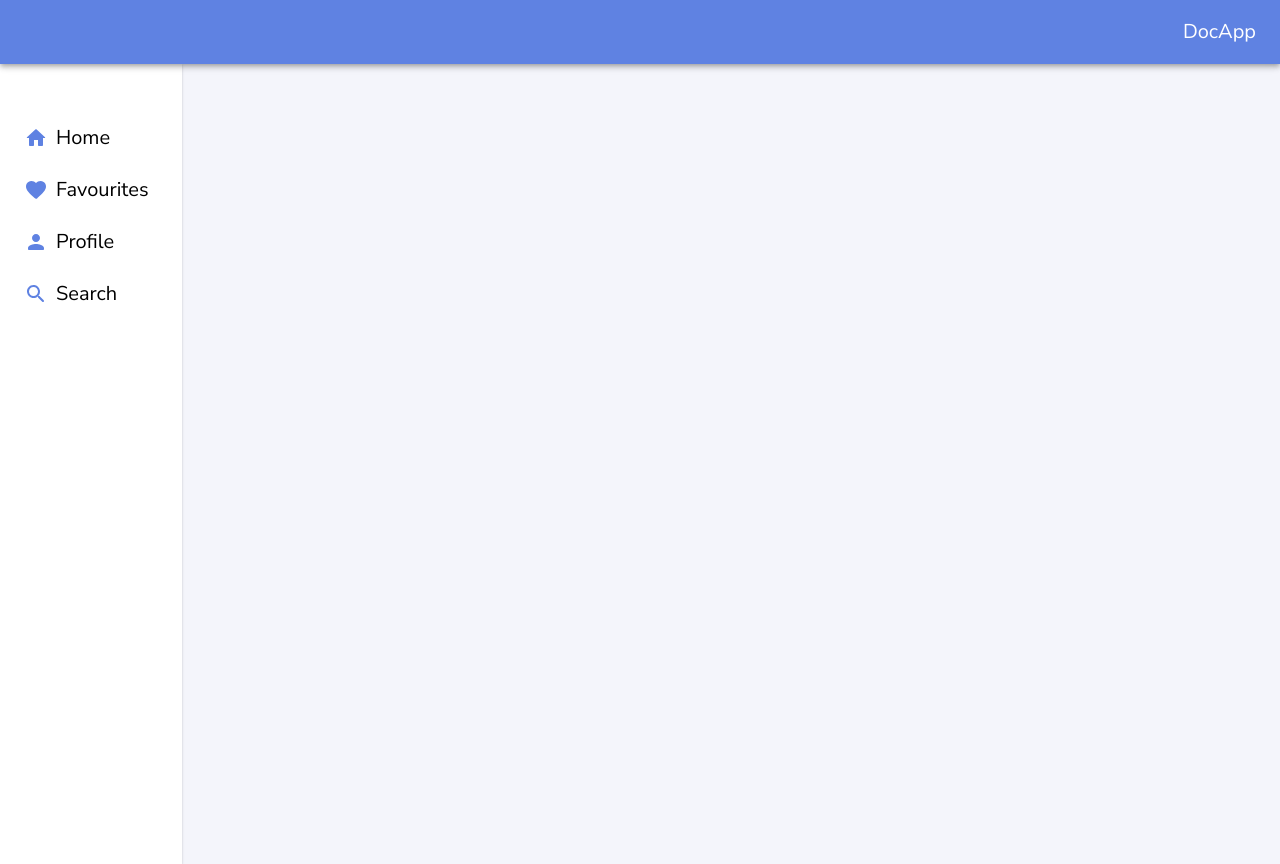
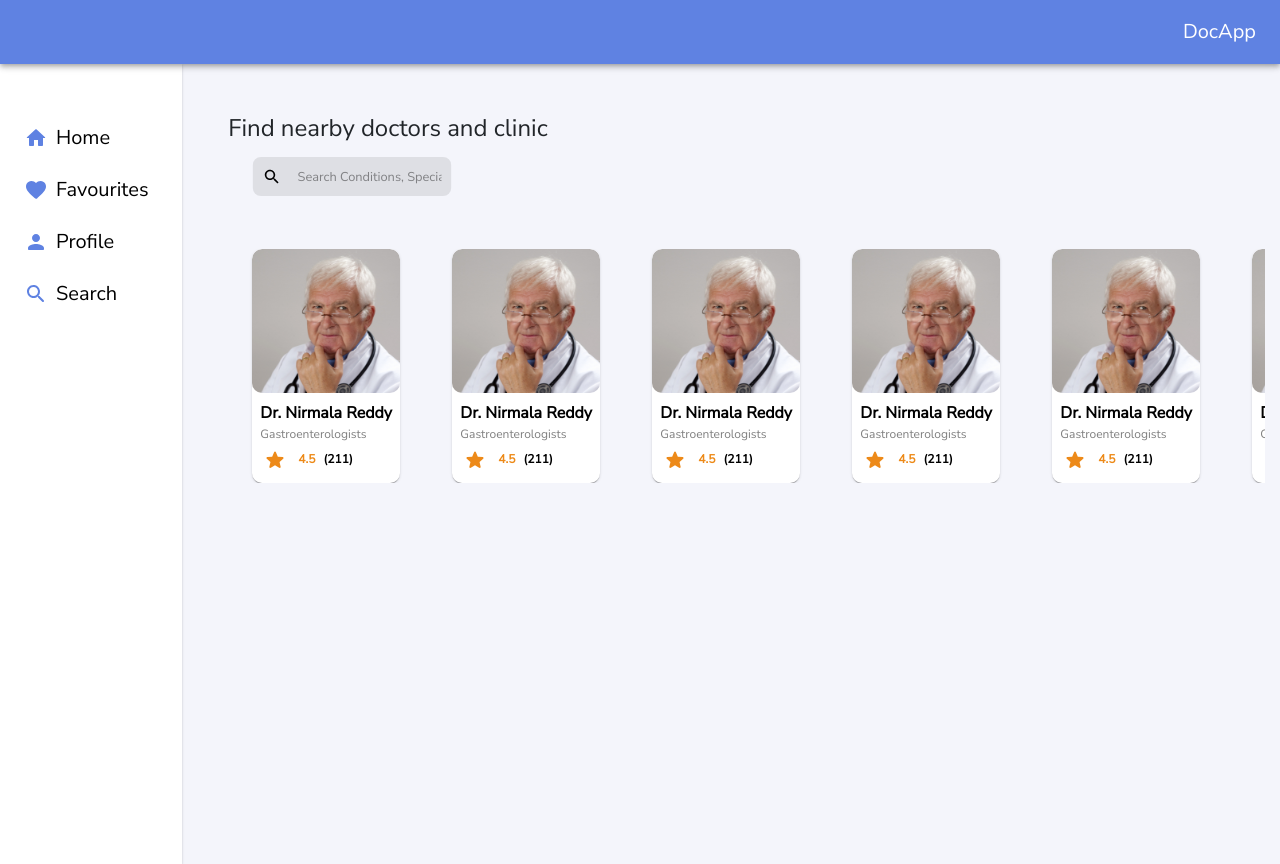
Before and after one commit to Kushagra-ag/DocApp, a React (Create React App) app: page /home in a window 1280 px wide. Built offline with nearby package versions, Linux system fonts and the light colour scheme.

Commit message:
Home page progress

```diff
--- a/src/App.css
+++ b/src/App.css
@@ -4,8 +4,16 @@ body {
   font-family: 'Nunito Sans', sans-serif;
 }
 
-.App {
-  text-align: center;
+.colorYellow {
+  color: #ED8A19!important;
+}
+
+.homeReviewNo:before {
+	content: '(';
+}
+
+.homeReviewNo:after {
+	content: ')';
 }
 
 @media only screen and (max-width: 767px) {
--- a/src/Home.js
+++ b/src/Home.js
@@ -1,18 +1,83 @@
 import React from 'react';
-import Typography from '@material-ui/core/Typography';
-import Button from '@material-ui/core/Button';
-import { makeStyles } from '@material-ui/core/styles';
+import {GridList, GridListTile, FilledInput, Button, Typography, InputAdornment } from '@material-ui/core';
+import { makeStyles, withStyles } from '@material-ui/core/styles';
+import SearchRoundedIcon from '@material-ui/icons/SearchRounded';
 import VerticalMenu from './components/VerticalMenu.js';
+import BottomNav from './components/BottomNav.js';
 import TopBar from './components/TopBar.js';
+import DoctorTile from './components/DoctorTile.js';
+import doc1 from './svg/doc1.png';
+
+const useStyles = makeStyles((theme) => ({
+  root: {
+    display: 'flex',
+    flexWrap: 'wrap',
+    justifyContent: 'space-around',
+    overflow: 'hidden',
+    // backgroundColor: theme.palette.background.paper,
+  },
+  gridList: {
+    flexWrap: 'nowrap',
+    // Promote the list into his own layer on Chrome. This cost memory but helps keeping high FPS.
+    transform: 'translateZ(0)',
+  },
+  title: {
+    color: theme.palette.primary.light,
+  },
+  titleBar: {
+    background:
+      'linear-gradient(to top, rgba(0,0,0,0.7) 0%, rgba(0,0,0,0.3) 70%, rgba(0,0,0,0) 100%)',
+  },
+}));
+
+const CustomFilledInput = withStyles({
+  root: {
+    borderRadius: '10px',
+    transform: 'scale(0.8)'
+  },
+  input: {
+    padding: '15px 12px',
+  },
+})(FilledInput);
+
+const tileData = [1, 2, 3, 4, 5, 6, 7, 8];
 
 export default function Home() {
+
+  	const classes = useStyles();
 
 	return(
 		<>
 			<TopBar />
 			<div className="row">
-				<VerticalMenu />
+				<VerticalMenu page="home"/>
+				<div className="col-md-10">
+					<div className="row pt-5">
+						<div className="col-12">
+							<Typography variant="h5" gutterBottom>
+				               	Find nearby doctors and clinic
+							</Typography>
+							<CustomFilledInput placeholder="Search Conditions, Specialities..." disableUnderline startAdornment={<InputAdornment position="start"><SearchRoundedIcon /></InputAdornment>} />
+					    </div>
+					</div>
+					<div className="row mt-5">
+						<div className="col-12">
+							<div className={classes.root}>
+						      	<GridList className={classes.gridList} cols={4.5}>
+						        	{tileData.map((tile) => (
+						          		<GridListTile key={tile} style={{height:'unset',width:'200px'}}>
+
+						            		<DoctorTile img={doc1} />
+
+						            	</GridListTile>
+							        ))}
+							    </GridList>
+							</div>
+						</div>
+					</div>
+				</div>
 			</div>
+			<BottomNav />
 		</>
 	)
 }
--- a/src/Login.js
+++ b/src/Login.js
@@ -1,8 +1,8 @@
 import React from 'react';
-import { Button, Typography, TextField } from '@material-ui/core';
+import { Button, Typography, FilledInput } from '@material-ui/core';
 import FacebookIcon from '@material-ui/icons/Facebook';
-import { makeStyles } from '@material-ui/core/styles';
-import { Route, Router, Switch, Link } from 'react-router-dom';
+import { makeStyles, withStyles } from '@material-ui/core/styles';
+import { Link } from 'react-router-dom';
 
 
 const useStyles = makeStyles((theme) => ({
@@ -36,10 +36,45 @@ const useStyles = makeStyles((theme) => ({
   }
 }));
 
-function Home() {
+const CustomFilledInput = withStyles({
+  root: {
+    borderRadius: '10px',
+  },
+  input: {
+    padding: '20px 12px',
+  },
+})(FilledInput);
+
+function Form() {
+
+  const classes = useStyles();
+  return(
+    <form className={classes.form}>
+            <Typography variant="h6" className={classes.margin} gutterBottom>
+                Sign In
+              </Typography>
+            <CustomFilledInput id="filled-basic" label="Phone Number" className={classes.margin} disableUnderline placeholder="Phone number" required />
+            <CustomFilledInput id="filled-basic" label="Password" type="password" className={classes.margin} disableUnderline color="primary" placeholder="Password" required />
+            <Button variant="contained" className={`${classes.margin} ${classes.facebook}`}>
+              <Typography variant="caption" className={classes.margin}>
+                Sign In
+              </Typography>
+            </Button>
+            <div className="py-2 text-center">
+              <Typography variant="caption" color="primary" gutterBottom>
+                <Link to="#" variant="inherit" style={{color:'inherit'}}>
+            Forgot Password?
+        </Link>
+              </Typography>
+            </div>
+        </form>
+    )
+}
+
+export default function Home() {
   const classes = useStyles();
   return (
-    <div className="container-fluid">
+    <>
       <div className="row" style={{minHeight:'100vh'}}>
         <div className="col-md-6 d-flex justify-content-center" style={{backgroundImage:'linear-gradient(225deg, #4A6BC5, #5F82E2)', color:'#fff'}}>
           <div className="row">
@@ -71,34 +106,6 @@ function Home() {
           </div>
         </div>
       </div>
-    </div>
+    </>
   );
 }
-
-function Form() {
-
-	const classes = useStyles();
-	return(
-		<form className={classes.form}>
-           	<Typography variant="h6" className={classes.margin} gutterBottom>
-                Sign In
-              </Typography>
-           	<TextField id="filled-basic" label="Phone Number" variant="filled" className={classes.margin} size="small" />
-           	<TextField id="filled-basic" label="Password" type="password" variant="filled" className={classes.margin} size="small" />
-           	<Button variant="contained" className={`${classes.margin} ${classes.facebook}`}>
-              <Typography variant="caption" className={classes.margin}>
-                Sign In
-              </Typography>
-            </Button>
-            <div className="py-2 text-center">
-              <Typography variant="caption" color="primary" gutterBottom>
-                <Link to="#" variant="inherit" style={{color:'inherit'}}>
-				    Forgot Password?
-				</Link>
-              </Typography>
-            </div>
-        </form>
-		)
-}
-
-export default Home;
--- a/src/components/BottomNav.js
+++ b/src/components/BottomNav.js
@@ -26,8 +26,8 @@ export default function BottomNav() {
 	};
 
 	return(
-		<div className="row">
-			<BottomNavigation value={value} onChange={handleChange} className="d-md-none" style={{position:'fixed',bottom:0,width:'100%'}}>
+		<div className="row d-md-none">
+			<BottomNavigation value={value} onChange={handleChange} style={{position:'fixed',bottom:0,width:'100%'}}>
 		        <StyledNav label="Home" value="home" icon={<HomeRoundedIcon />} />
 		        <StyledNav label="Search" value="search" icon={<SearchRoundedIcon />} />
 	            <StyledNav label="Favorites" value="favorites" icon={<FavoriteRoundedIcon />} />
--- a/src/components/DoctorTile.js
+++ b/src/components/DoctorTile.js
@@ -1 +1,52 @@
-import React from 'React';
+import React from 'react';
+import {Typography, IconButton, Card, CardContent } from '@material-ui/core';
+import { makeStyles, withStyles } from '@material-ui/core/styles';
+import StarRoundedIcon from '@material-ui/icons/StarRounded';
+
+const useStyles = makeStyles((theme) => ({
+  root: {
+    display: 'flex',
+    flexDirection: 'column',
+    justifyContent: 'space-around',
+    backgroundColor: '#fff',
+    overflow: 'hidden',
+    height: 'unset',
+    borderRadius: '10px',
+    wordBreak: 'break-all'
+  },
+  imgContainer: {
+    borderRadius: 10,
+
+    overflow: 'hidden'
+  },
+}));
+
+
+export default function DoctorTile(props) {
+
+	const classes = useStyles();
+	return(
+		<Card className={`mx-4 px-2 ${classes.root}`}>
+			<div className={`mb-2 mx-n2 ${classes.imgContainer}`}>
+				<img src={props.img} />
+			</div>
+			<Typography className="font-weight-bold" variant="body1">
+				Dr. Nirmala Reddy
+			</Typography>
+			<Typography className="text-black-50" variant="caption">
+	        	Gastroenterologists
+		   	</Typography>
+		   	<div className="d-flex align-items-center mb-2">
+		   		<IconButton className="colorYellow" aria-label="review" component="div" size="small">
+                    <StarRoundedIcon />
+                </IconButton>
+                <Typography className="colorYellow mx-2 font-weight-bold" variant="caption">
+                	4.5
+                </Typography>
+                <Typography className="font-weight-bold homeReviewNo" variant="caption">
+                	211
+                </Typography>
+		   	</div>
+		</Card>
+	)
+}
--- a/src/components/VerticalMenu.js
+++ b/src/components/VerticalMenu.js
@@ -14,6 +14,7 @@ import { makeStyles } from '@material-ui/core/styles';
 const useStyles = makeStyles((theme) => ({
   root: {
     display: 'flex',
+    height: '100%',
     minHeight: '100vh',
     marginLeft: '-15px',
   },
```
